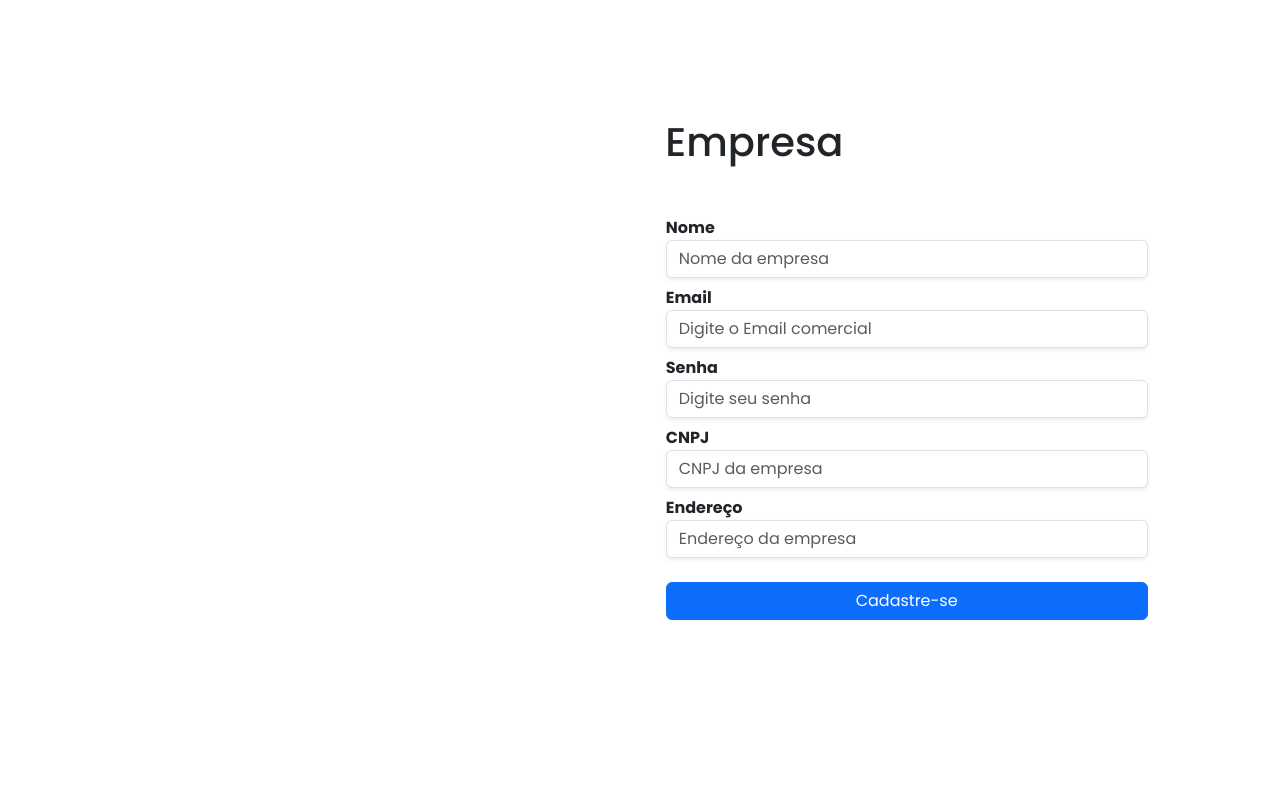
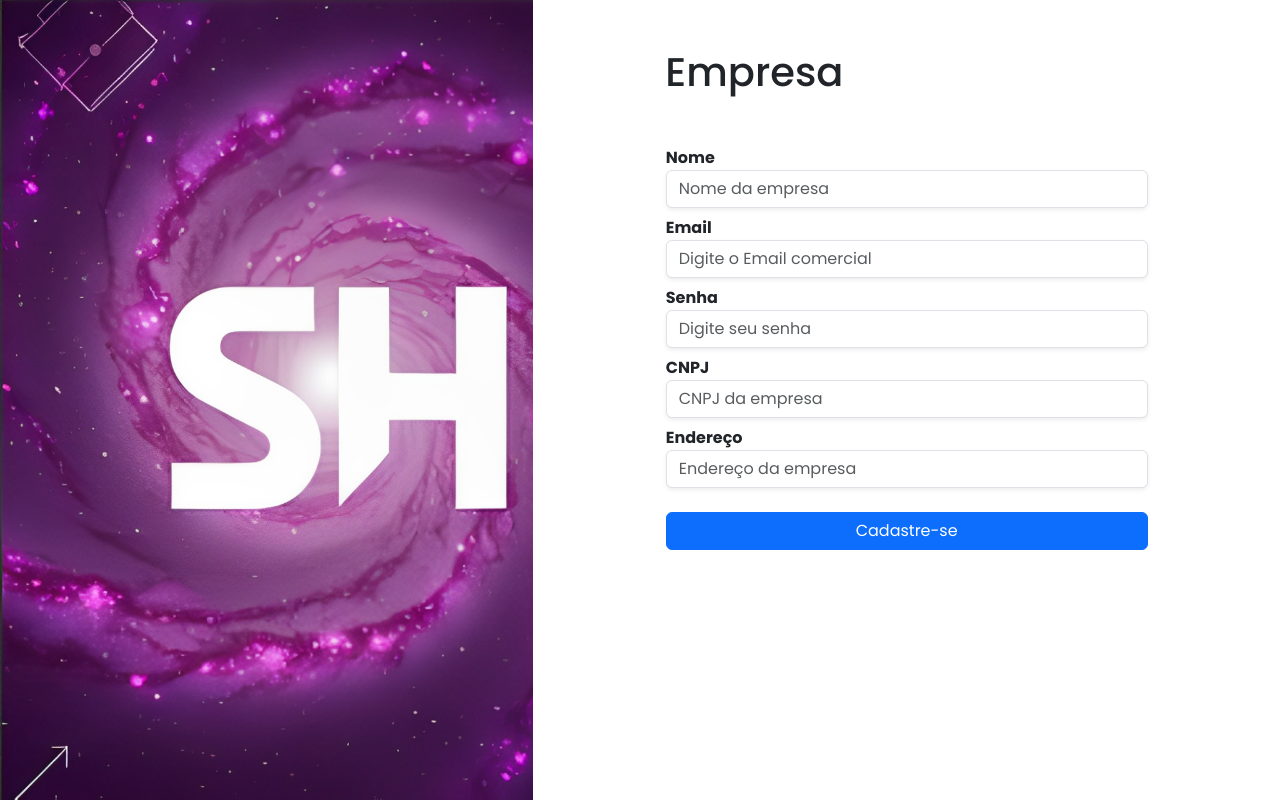
Before and after one commit to StefanyLino/Sprint_ServHub, a PHP site: page /cadastro-empresa.php in a window 1280 px wide. Run offline with PHP 8.4, Linux system fonts and the light colour scheme.

Commit message:
Update cadastro-empresa.php

```diff
--- a/sprint2/cadastro-empresa.php
+++ b/sprint2/cadastro-empresa.php
@@ -6,12 +6,14 @@
     <title>Cadastro Empresa</title>
     <link rel="stylesheet" href="style.css">
     <style>
-
+        .titulo{
+            margin-top: 0;
+        }
     </style>
 </head>
 <body>
     <div class="d-flex col-sm-12">
-        <div class="col-sm-5"></div>
+        <div class="col-sm-5" id="fundo"></div>
         <div class="container col-sm-7 d-flex mt-5 flex-column align-items-center " >
             <h1 class="align-self-start titulo">Empresa</h1>
             <form method="post" action="salvar-empresa.php" class="col-sm-8 ">
```
